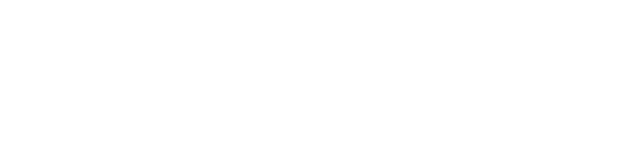
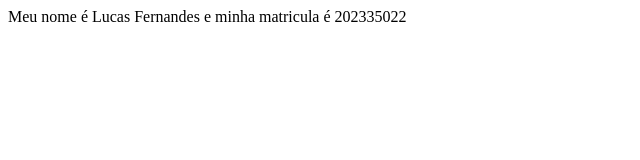
Before and after one commit to ufjf-dcc202/ufjf-dcc202-2023-3-b-atv2-lucasferoli, a plain HTML site: page index.html in a window 1280 px wide. Shown: the whole page, without its empty margins (0-640 px from the left). Drawn offline with Linux system fonts and the light colour scheme.

Commit message:
adiciona conteud

```diff
--- a/index.html
+++ b/index.html
@@ -8,6 +8,6 @@
     <title>Document</title>
 </head>
 <body>
-
+    Meu nome é Lucas Fernandes e minha matricula é 202335022
 </body>
 </html>
```
